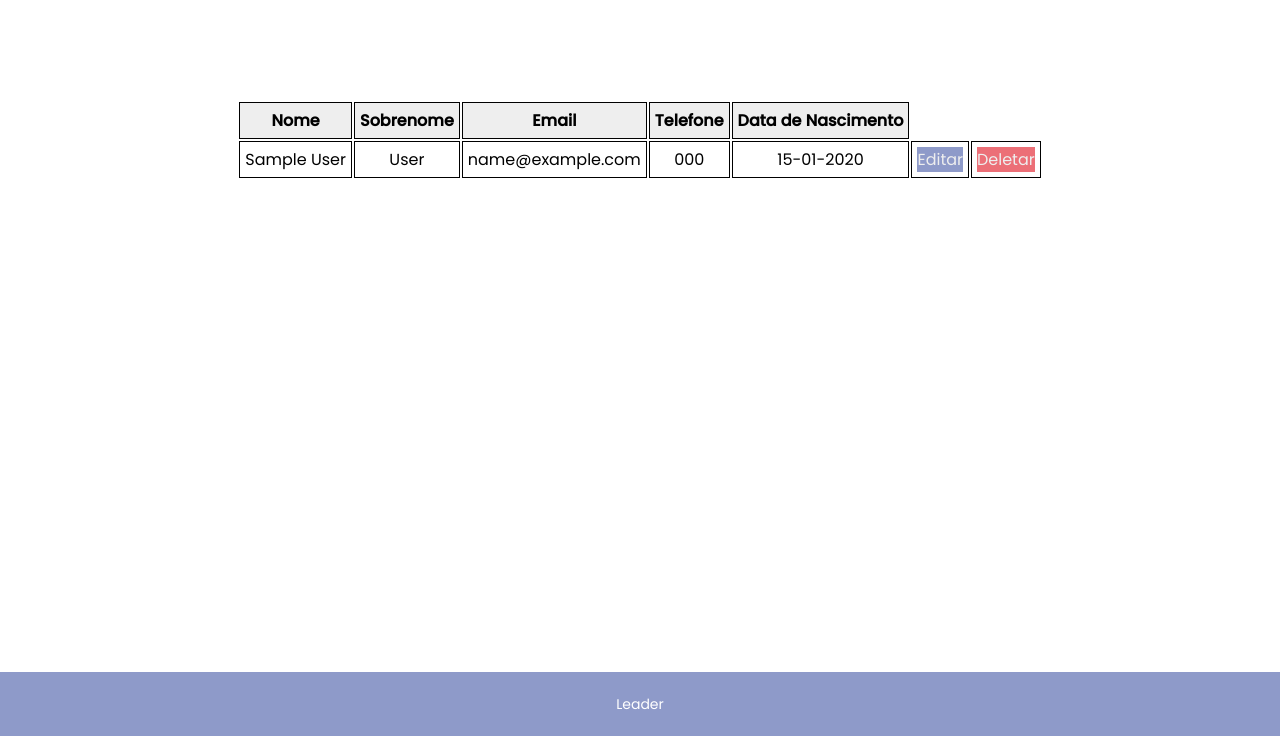
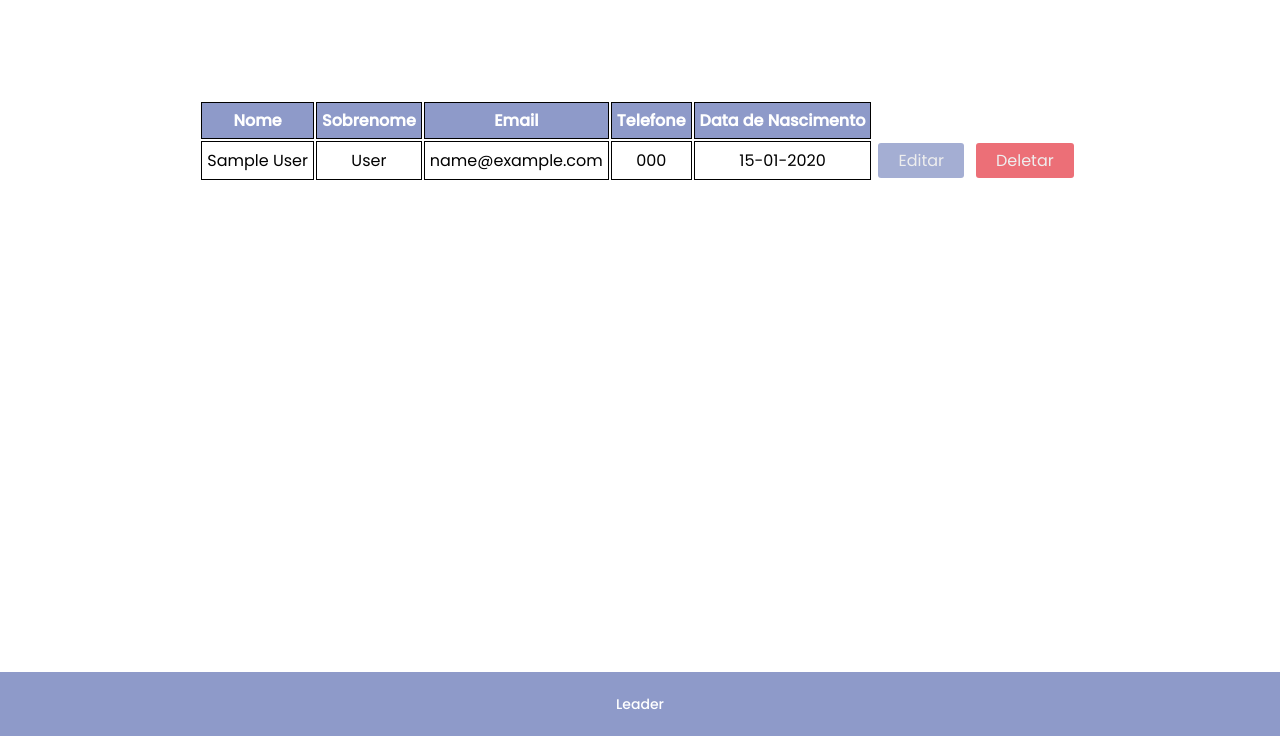
Before and after one commit to RicardoGorki/php-leader, a PHP site: page /list-users.php in a window 1280 px wide. Shown: the part 64-800 px from the top of the page. Run offline with PHP 8.4, Linux system fonts and the light colour scheme; tables that the repository leaves empty hold one stand-in row (values such as "Sample post").

Commit message:
style list

```diff
--- a/list-users.php
+++ b/list-users.php
@@ -28,11 +28,11 @@ $users = readUserAction($conn);
                 <td class="user-email"><?= htmlspecialchars($row['email']) ?></td>
                 <td class="user-phone"><?= htmlspecialchars($row['phone_numbers']) ?></td>
                 <td class="user-birthDay"><?= date("d-m-Y", strtotime(htmlspecialchars($row['birth_day']))) ?></td>
-                <td>
-                    <a class="btn btn-primary text-white" href="./update-users.php?id=<?= $row['id'] ?>">Editar</a>
+                <td class="tdbtn">
+                    <a class="btn btn-primary" href="./update-users.php?id=<?= $row['id'] ?>">Editar</a>
                 </td>
-                <td>
-                    <a class="btn btn-danger text-white" href="./delete-users.php?id=<?= $row['id'] ?>">Deletar</a>
+                <td class="tdbtn">
+                    <a class="btn btn-danger" href="./delete-users.php?id=<?= $row['id'] ?>">Deletar</a>
                 </td>
             </tr>
         <?php endforeach; ?>
--- a/src/styles/styles-list-users.css
+++ b/src/styles/styles-list-users.css
@@ -6,11 +6,13 @@
 }
 
  th {
-	background: #eee;
+	background: #8e9ac9;
+	color: #fff;
+
  }
 
  th, td {
-	border: 1px solid;
+	border: 1px solid #000;
 	padding: 5px;
 	text-align: center;
 	max-width: 200px;
@@ -21,22 +23,26 @@
 	color: #eee;
 	cursor: pointer;
 	display:inline-block;
-
-
+	border-radius: 3px;
+	padding: 5px 20px;
+	margin-top: -3px;
+	margin-bottom: -3px;
 }
 
  .btn-primary {
-	background: #8e9ac9;
+	background: #a4aed3;
 }
 .btn-primary:hover {
-	background: #707aa1
+	background: #8e9ac9
 }
 
 .btn-danger {
-
-
 	background: #ec6f77;
 }
 .btn-danger:hover {
 	background: #c45c63;
 }
+
+.tdbtn {
+	border-style: hidden;
+}
--- a/src/styles/styles.css
+++ b/src/styles/styles.css
@@ -104,5 +104,6 @@ button {
 
 .footer-p {
 	color: #fff;
+	font-weight: 500;
 	background: #8e9ac9;
 }
```
